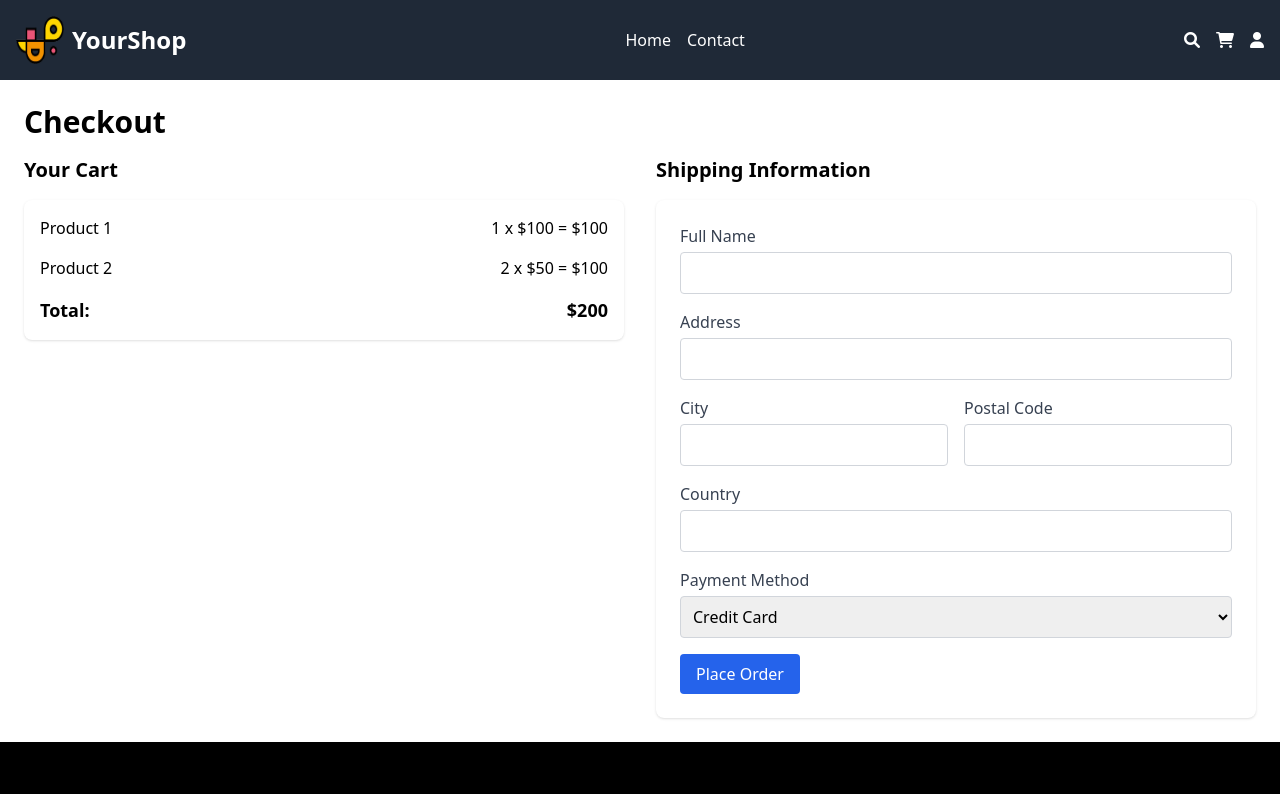
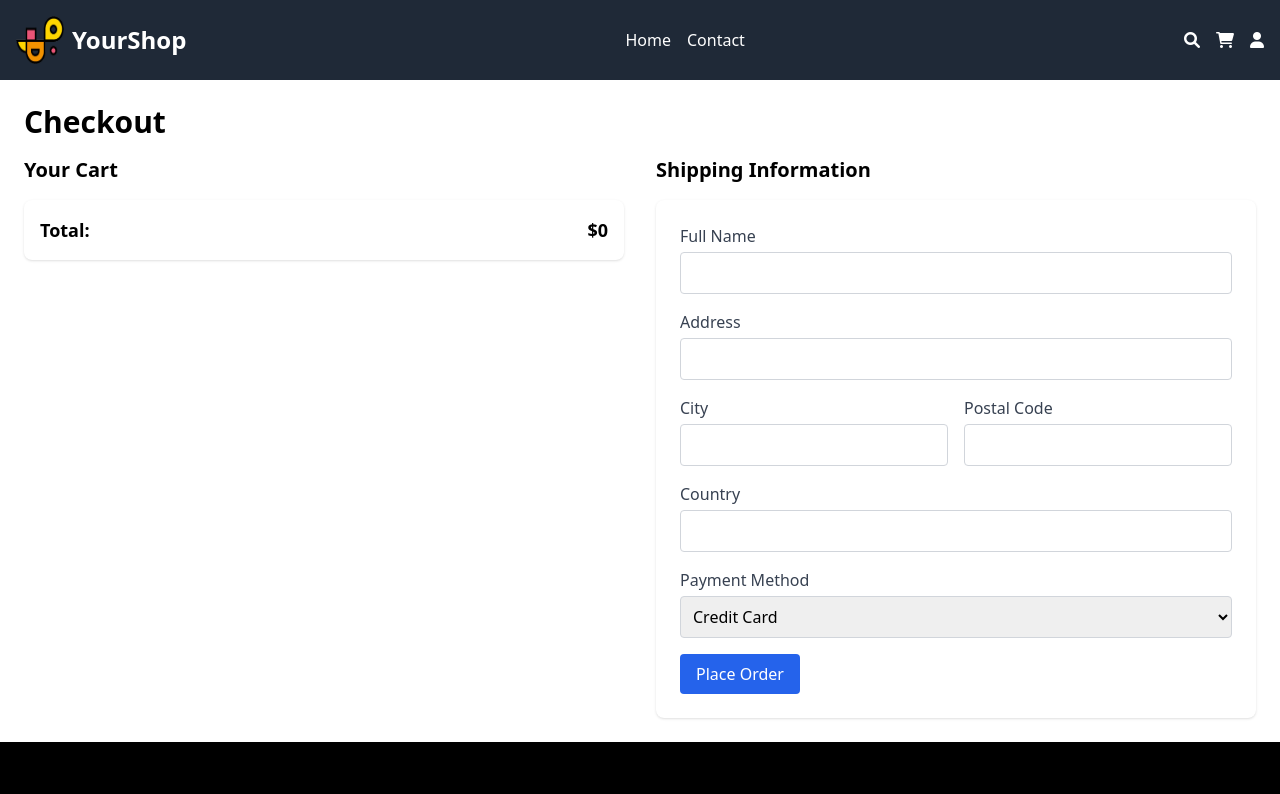
Before and after one commit to asanorberg/e-handel, a React (Vite) app: page /CartPage in a window 1280 px wide. Shown: the top 794 px of the page. Built offline with nearby package versions, Linux system fonts and the light colour scheme.

Commit message:
allt klart

```diff
--- a/src/App.jsx
+++ b/src/App.jsx
@@ -8,6 +8,7 @@ import Layout from "./components/layout/Layout";
 import CartPage from "./pages/CartPage";
 import ProductPage from "./pages/ProductPage";
 import { CartProvider } from "./contexts/CartContext";
+import CartItem from "./components/CartItem";
 
 
 const App = () => {
@@ -20,6 +21,7 @@ const App = () => {
             <Route path="/CartPage" element={<CartPage />} />
             <Route path="/contact" element={<Contact />} />
             <Route path="/product/:id" element={<ProductPage />} />
+            <Route path="/CartItem" element={<CartItem />} />
           </Routes>
         </Layout>
       </Router>
--- a/src/components/CartItem.jsx
+++ b/src/components/CartItem.jsx
@@ -1,11 +1,13 @@
 import React from "react";
 import { useCart } from "../contexts/CartContext";
+import { useNavigate } from "react-router-dom"; // Importera useNavigate
 
 const CartItem = ({ closeModal }) => {
   const { cart } = useCart(); // Hämta varukorgen
+  const navigate = useNavigate(); // Hämta navigate-funktionen för navigering
 
   const handleCheckout = () => {
-    window.location.href = "/CartPage"; // Gå till checkout-sidan
+    navigate("/CartPage"); // Navigera till checkout-sidan
   };
 
   const handleContinueShopping = () => {
--- a/src/pages/CartPage.jsx
+++ b/src/pages/CartPage.jsx
@@ -1,12 +1,12 @@
 import React, { useState } from "react";
+import { useCart } from "../contexts/CartContext";
+
 
 const Cart = () => {
-  const [cartItems, setCartItems] = useState([
-    { id: 1, name: "Product 1", price: 100, quantity: 1 },
-    { id: 2, name: "Product 2", price: 50, quantity: 2 },
-  ]);
+ const { cart } = useCart();
 
-  const [form, setForm] = useState({
+ console.log("Cart items:", cart);
+ const [form, setForm] = useState({
     fullName: "",
     address: "",
     city: "",
@@ -15,7 +15,7 @@ const Cart = () => {
     paymentMethod: "credit-card",
   });
 
-  const totalCost = cartItems.reduce(
+  const totalCost = cart.reduce(
     (total, item) => total + item.price * item.quantity,
     0
   );
@@ -40,7 +40,7 @@ const Cart = () => {
         <div>
           <h2 className="text-xl font-semibold mb-4">Your Cart</h2>
           <div className="bg-white shadow rounded-lg p-4">
-            {cartItems.map((item) => (
+            {cart.map((item) => (
               <div key={item.id} className="flex justify-between mb-4">
                 <span>{item.name}</span>
                 <span>
```
